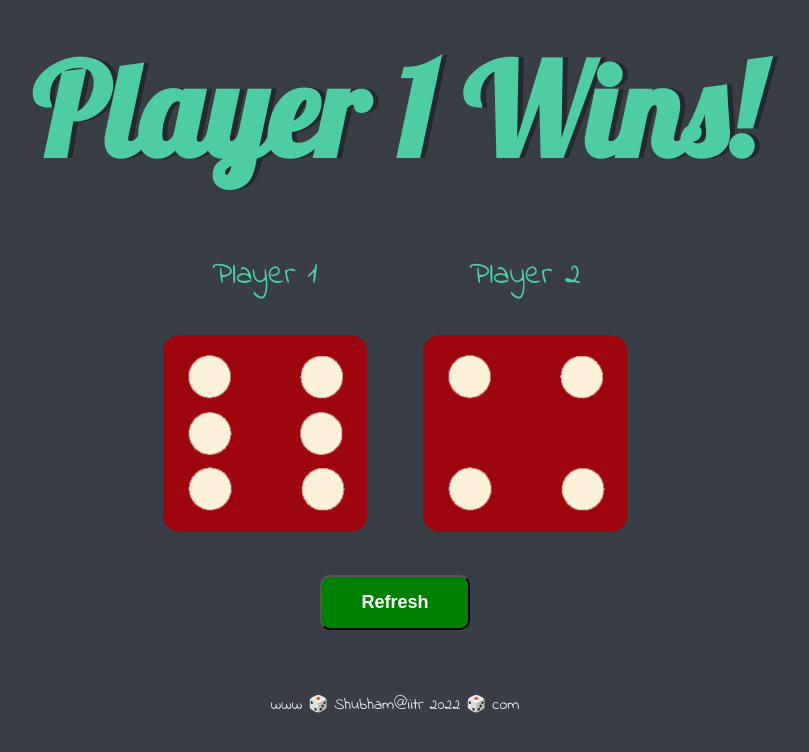
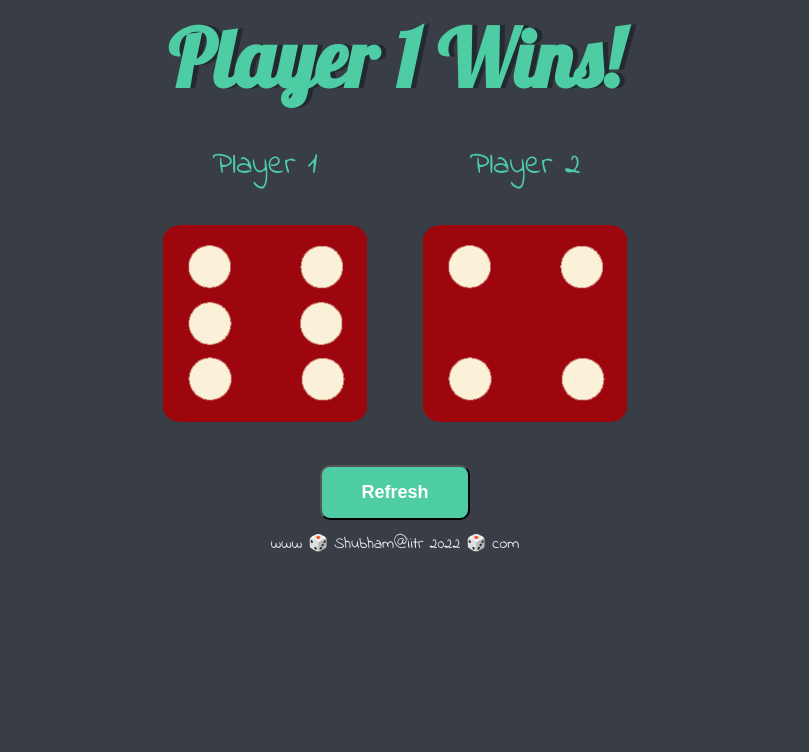
Before and after one commit to shubhamiitr2/DiceGame-using-javascript, a plain HTML site: page index.html in a window 1280 px wide. Shown: the whole page, without its empty margins (245-1054 px from the left). Drawn offline with Linux system fonts and the light colour scheme; files whose address does not match are found by name.

Commit message:
Update styles.css

```diff
--- a/styles.css
+++ b/styles.css
@@ -15,10 +15,10 @@ body {
 }
 
 h1 {
-  margin: 30px;
+  margin: 2px;
   font-family: 'Lobster', cursive;
   text-shadow: 5px 0 #232931;
-  font-size: 8rem;
+  font-size: 5rem;
   color: #4ECCA3;
 }
 
@@ -36,21 +36,22 @@ img {
   position: relative;
   margin-top: 35px;
   padding: 15px;
-  background-color: Green;
+  background-color: #4ECCA3;
   color:white;
   font-size: 18px;
   font-weight: bold;
   border-radius: 10px;
   width: 150px;
 
+
 }
 #reload:hover{
   cursor: pointer;
-  background-color: #4ECCA3;
+  background-color:Green;
 }
 
 footer {
-  margin-top: 5%;
+  margin-top: 1%;
   color: #EEEEEE;
   text-align: center;
   font-family: 'Indie Flower', cursive;
```
